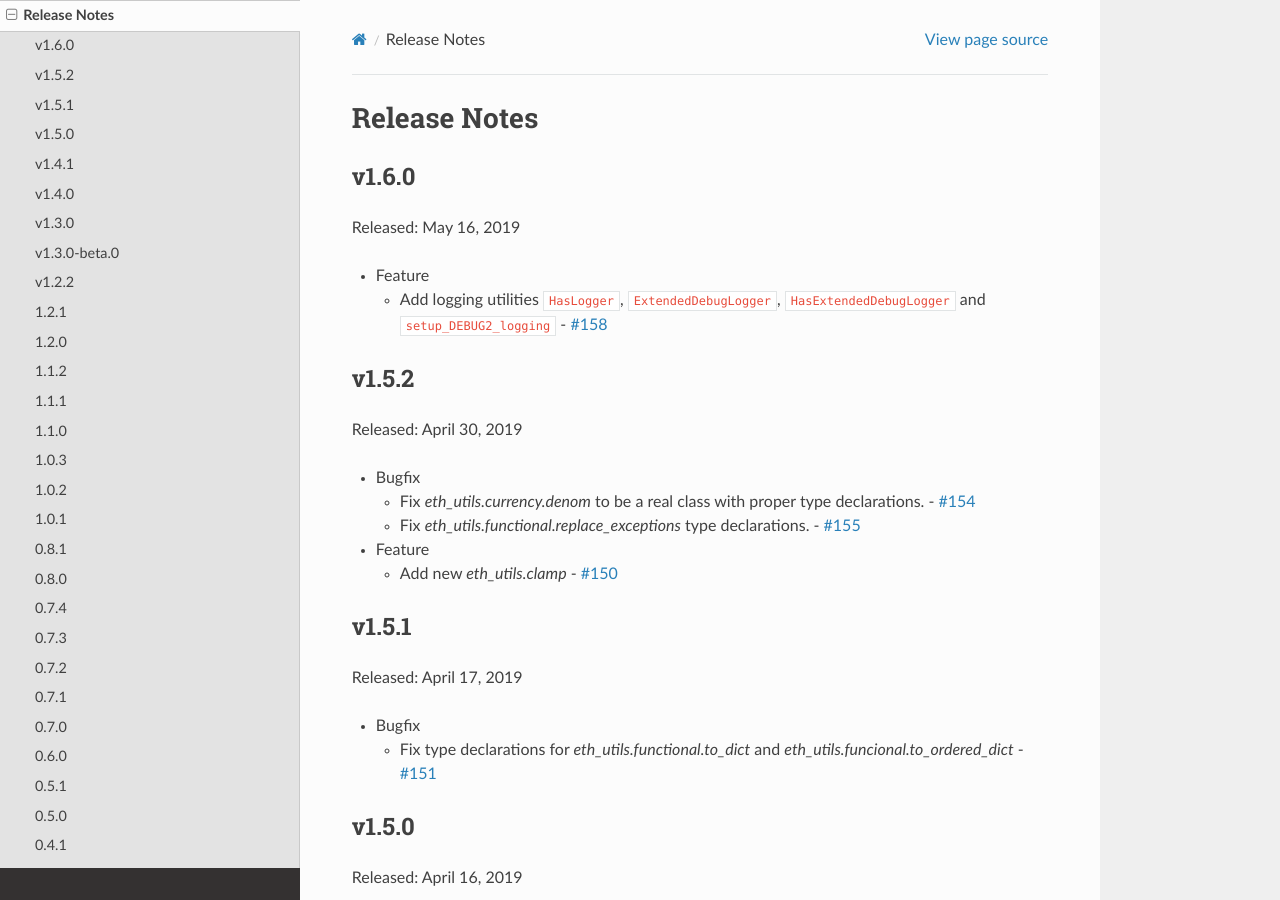
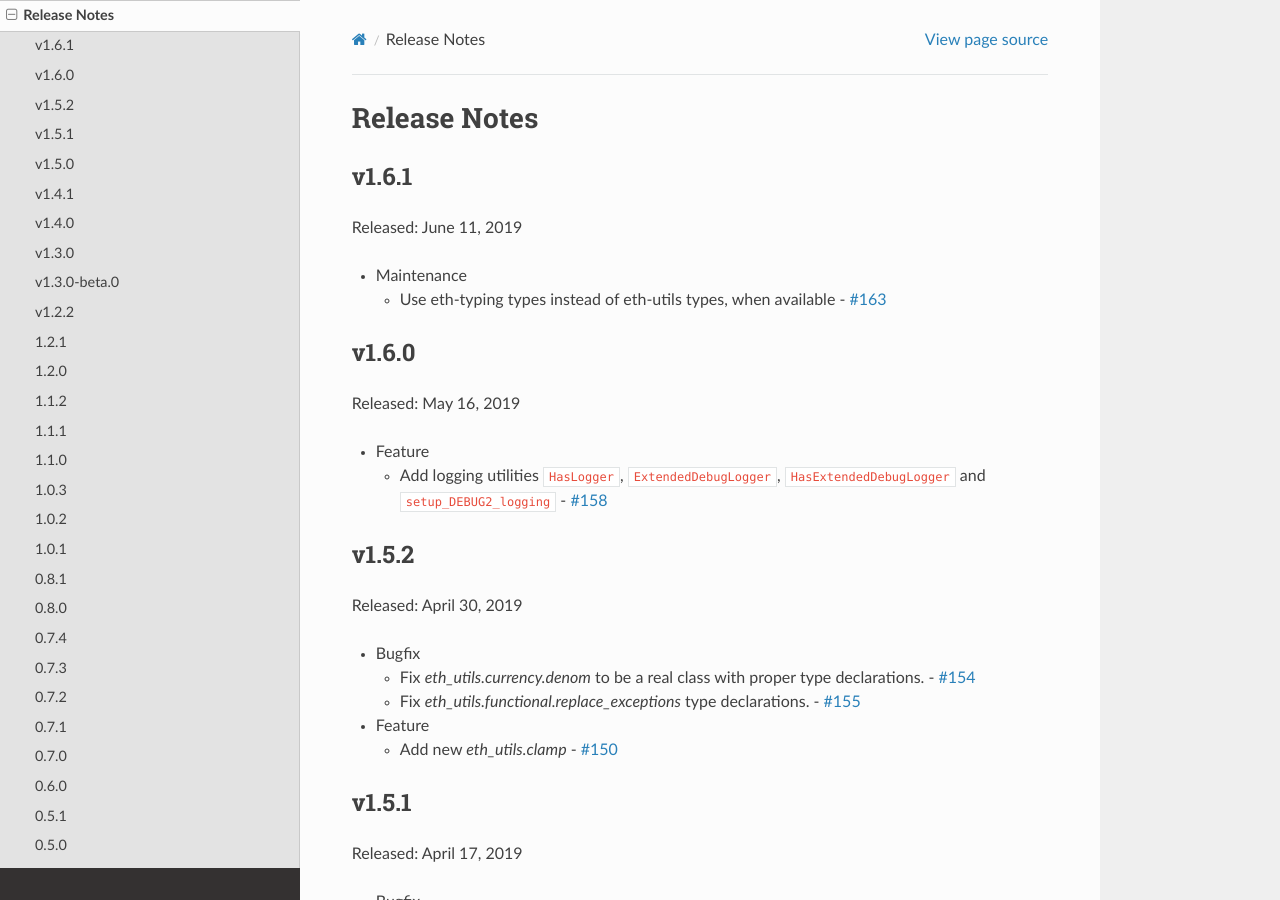
Before and after one commit to ethereum/eth-utils, a Sphinx documentation site: the page built from docs/releases.rst, in a window 1280 px wide and 900 px high. Built offline with Sphinx 7.4.7 and the Read the Docs theme 2.0.0, drawn with Linux system fonts in a browser that asks for light colours; pages that are not in the unit, such as notebooks, are missing from menus.

Commit message:
Release notes v1.6.1

```diff
--- a/docs/releases.rst
+++ b/docs/releases.rst
@@ -1,5 +1,15 @@
 Release Notes
 =============
+
+v1.6.1
+--------------
+
+Released: June 11, 2019
+
+- Maintenance
+
+  - Use eth-typing types instead of eth-utils types, when available
+    - `#163 <https://github.com/ethereum/eth-utils/pull/163>`_
 
 v1.6.0
 --------------
```
